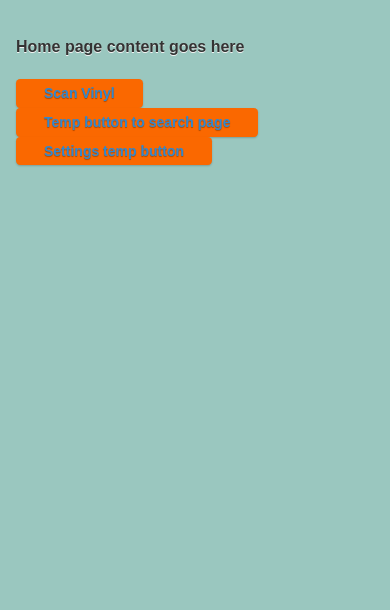
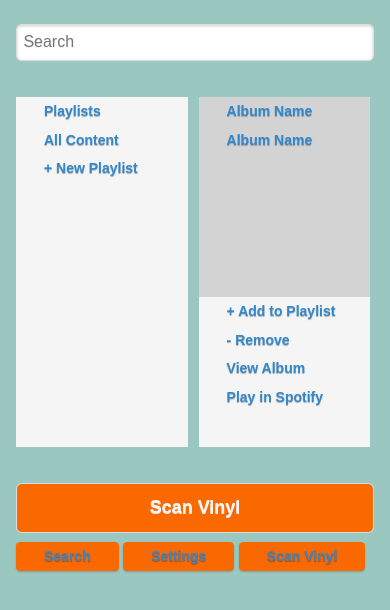
Before and after one commit to kphillips011/comp322team10app, a website: page www/index.html in a window 390 px wide. Both pictures are taken after a click on the link "Log In". Drawn offline with Linux system fonts and the light colour scheme; some packages are replaced by stand-ins of ours.

Commit message:
added tom's homepage

```diff
--- a/www/css/index.css
+++ b/www/css/index.css
@@ -246,3 +246,52 @@ p   {
   max-width: 100%;
   max-height: 100%;
 }
+
+.playlists-container{
+  background-color: whitesmoke;
+  width:48%;
+  height: 350px;
+  margin-right:1%;
+  float: left;
+}
+
+.home-container{
+  margin-right:0%;
+  margin-top:10%;
+  margin-bottom:10%;
+}
+
+.albums-container{
+  background-color: lightgrey;
+  width:48%;
+  height: 200px;
+  margin-right:1%;
+  float: right;
+}
+
+.albumpopup-container{
+  background-color: whitesmoke;
+  width:48%;
+  height: 150px;
+  margin-right:1%;
+  margin-top:0%;
+  float: right;
+  }
+
+.textbutton{
+  display: inline-block;
+  outline: none;
+  align-self: center;
+  text-align: center;
+  text-decoration: none;
+  text-decoration-color: black;
+  min-width: fit-content;
+  font: 14px/100% Arial, Helvetica, sans-serif;
+  padding: .5em 2em .55em;
+  text-shadow: 0 1px 1px rgba(0,0,0,.3);
+  border-radius: .3em;
+  }
+
+.clearfix{
+  clear:both
+}
--- a/www/index.html
+++ b/www/index.html
@@ -88,12 +88,50 @@
 
     <div data-role="main" class="ui-content">
         <!-- Content should go in here-->
-        <h4>Home page content goes here</h4>
+        <!-- Search(users albums in Home) -->
+        <input type="text" id="uname" name="uname" placeholder="Search">
+
+        <div class="home-container" style="height:max-content;">
+            <!-- Playlist content -->
+            <div class="playlists-container">
+                <a class="textbutton">Playlists</a>
+                <a class="textbutton">All Content</a>
+                <a class="textbutton">+ New Playlist</a>
+            </div>
+            <div class="paragraph">
+                <p></p>
+            </div>
+
+            <!-- Album content -->
+            <div class="album-container">
+                <div class="albums-container">
+                    <a class="textbutton">Album Name</a>
+                    <a class="textbutton">Album Name</a>
+                </div>
+                    <!-- Album menu -->
+                    <div class="albumpopup-container">
+                        <a class="textbutton">+ Add to Playlist</a>
+                        <a class="textbutton">- Remove</a>
+                        <a class="textbutton">View Album</a>
+                        <a class="textbutton">Play in Spotify</a>
+                    </div>
+            </div>
+
+            <div class="clearfix"></div>
+
+        </div>
+
+
+        <!-- Scan Vinyl at bottom -->
+        <a href="#scanPage" class="ui-btn ui-corner-all"
+            style="background-color: #FA6800; color: whitesmoke; font-size: large;">Scan Vinyl</a>
+
+        <!-- This bellow will be in burger menu in future-->
+        <a href="#searchPage" class="button">Search</a>
+        <a href="#settingsPage" class="button">Settings</a>
 
         <a href="#scanPage" class="button">Scan Vinyl</a>
-        <!-- THis bellow will be in burger menu in future-->
-        <a href="#searchPage" class="button">Temp button to search page</a>
-        <a href="#settingsPage" class="button">Settings temp button</a>
+
     </div>
     <!-- end of page 2 content -->
 
```
